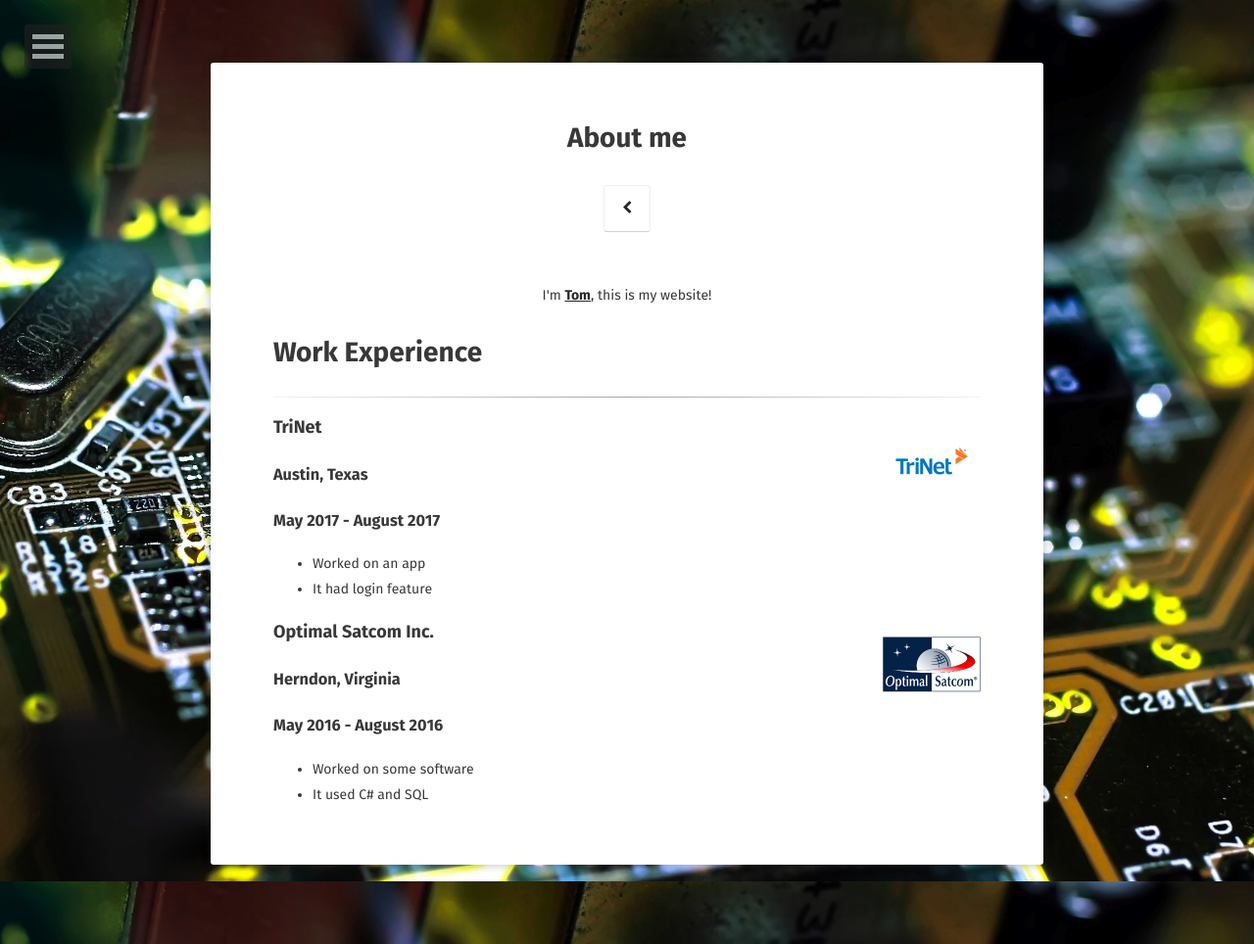
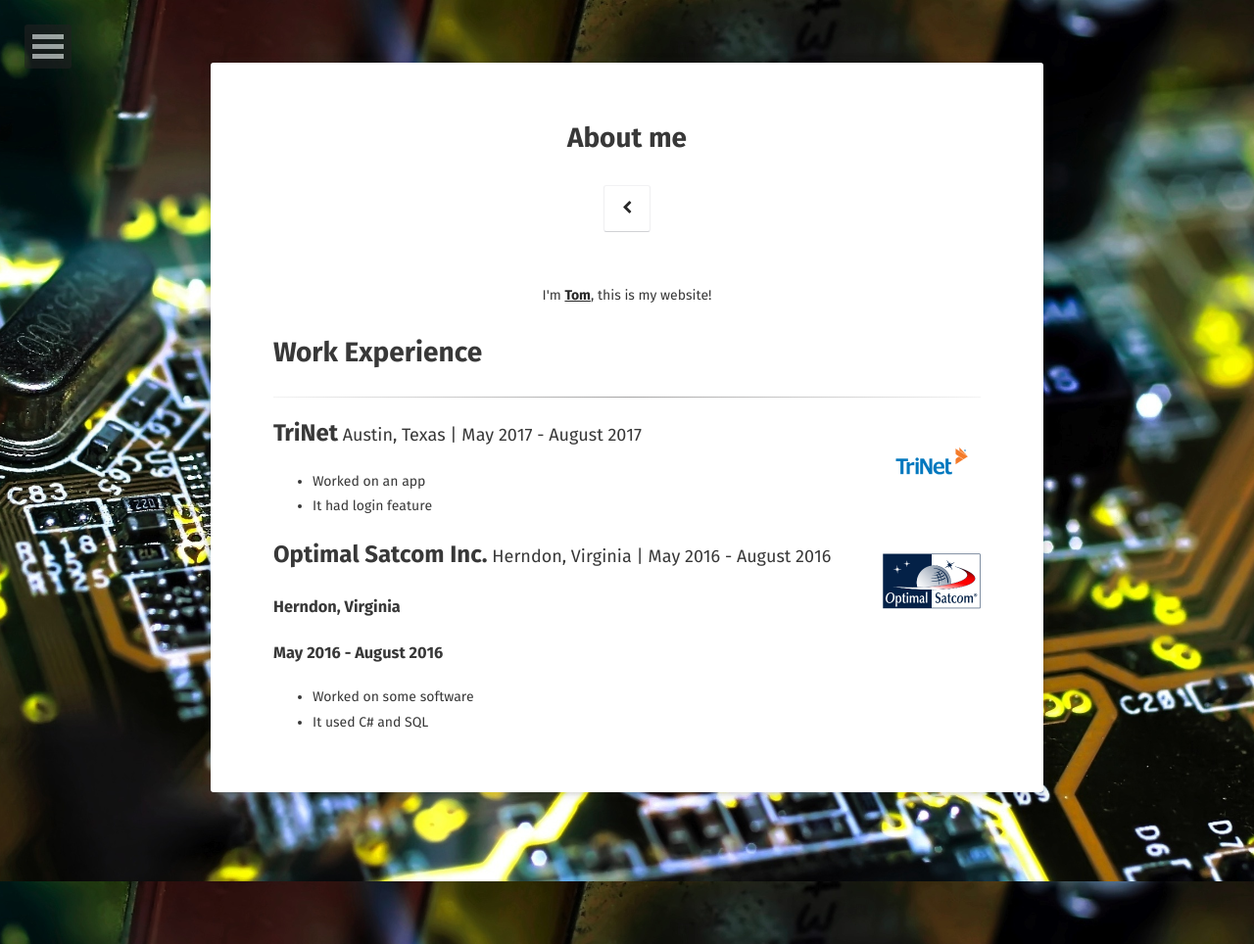
Before and after one commit to tsevans/tsevans.github.io, a Jekyll site: the page built from about/index.md, in a window 1280 px wide. Shown: the whole page at 98% size. Built offline with Jekyll 4.4.1, drawn with Linux system fonts in a browser that asks for light colours; some web fonts are replaced.

```diff
--- a/about/index.md
+++ b/about/index.md
@@ -13,22 +13,16 @@ comments: false
 ----------
 
 <p>
-<a href="https://www.trinet.com/">
-    <img src="/assets/img/trinet.png" alt="TriNet" style="float:right;width:100px;height:100px;">
-</a>
-<b><font size="4">TriNet</font></b>
+    <a href="https://www.trinet.com/"><img src="/assets/img/trinet.png" alt="TriNet" style="float:right;width:100px;height:100px;"></a>
+    <b><font size="5">TriNet</font></b><font size="4"> Austin, Texas | May 2017 - August 2017</font>
 </p>
-### Austin, Texas
-### May 2017 - August 2017
 * Worked on an app
 * It had login feature
 
 
 <p>
-<a href="https://www.optimalsatcom.com/">
-    <img src="/assets/img/optimal-satcom.png" alt="Optimal Satcom Inc." style="float:right;width:100px;height:100px;">
-</a>
-<b><font size="4">Optimal Satcom Inc.</font></b>
+    <a href="https://www.optimalsatcom.com/"><img src="/assets/img/optimal-satcom.png" alt="Optimal Satcom Inc." style="float:right;width:100px;height:100px;"></a>
+    <b><font size="5">Optimal Satcom Inc.</font></b><font size="4"> Herndon, Virginia | May 2016 - August 2016</font>
 </p>
 ### Herndon, Virginia
 ### May 2016 - August 2016
```
